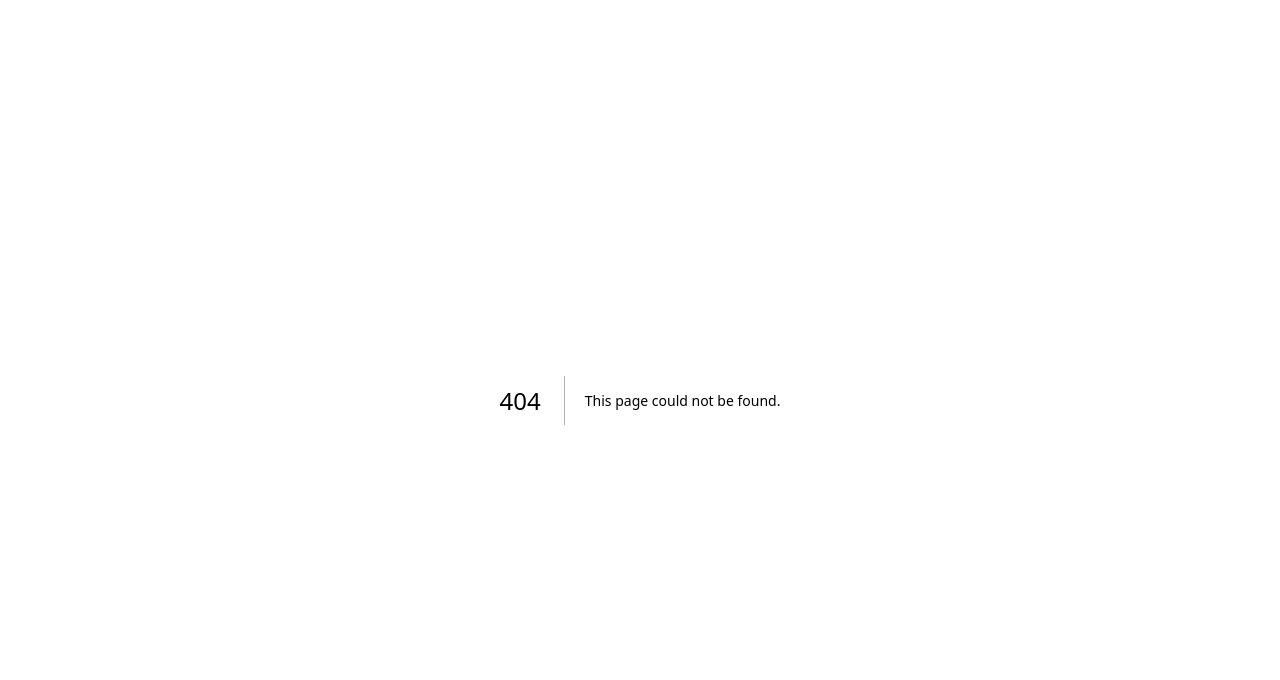
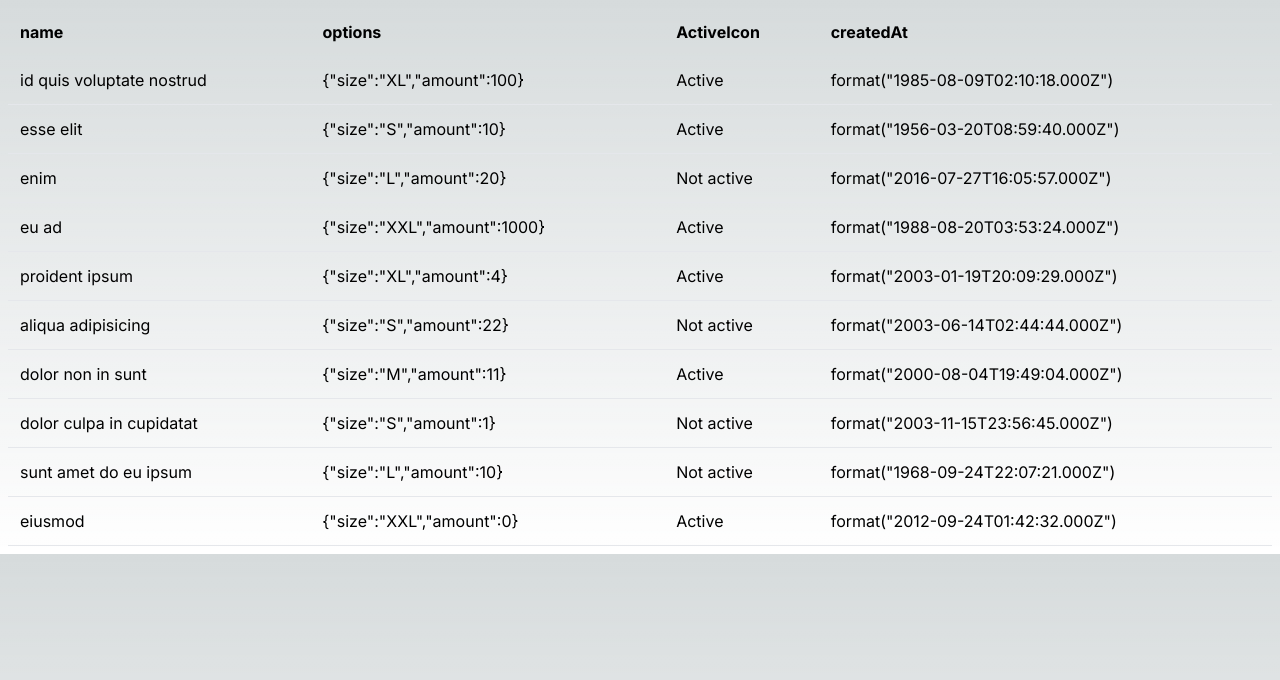
Before and after one commit to Alegiter/systeme.io-test-task, a Next.js app: page /products in a window 1280 px wide. Before the commit this address had no page. Shown: the top 680 px of the page. Built offline with nearby package versions, Linux system fonts and the light colour scheme.

Commit message:
added products page

```diff
--- /dev/null
+++ b/app/products/page.tsx
@@ -0,0 +1,7 @@
+import { ProductListPage } from "@/src/pages/products";
+
+export default function Page() {
+    return (
+        <ProductListPage/>
+    )
+}
--- /dev/null
+++ b/src/entites/product/api/index.ts
@@ -0,0 +1,7 @@
+import { db } from "@/src/shared/api"
+
+export function getProductList(options?: {/* like filter or limit */}) {
+    void options
+
+    return db.products
+}
--- /dev/null
+++ b/src/entites/product/index.ts
@@ -0,0 +1 @@
+export { ProductList as ProductListUi } from "./ui/ProductList";
--- /dev/null
+++ b/src/entites/product/ui/ProductList.tsx
@@ -0,0 +1,54 @@
+import { FC } from "react";
+import { getProductList } from "../api";
+import { Table } from "@/src/shared/ui";
+import type { Product } from "@/src/shared/api/db";
+
+export const ProductList: FC = async () => {
+    const products = await getProductList()
+
+    return (
+        <Table
+            data={products}
+            ThCell={ProductHeaderCell}
+            TdCell={ProductCell}
+            keyGetter={productKeyGetter}
+            omitKeys={["id"]}
+        />
+    )
+}
+
+function productKeyGetter(product: Product): string {
+    return product.id.toString()
+}
+
+const ProductCell: FC<{
+    objKey: keyof Product,
+    obj: Product
+}> = (props) => {
+    const { objKey, obj } = props
+    switch (objKey) {
+        case "name":
+            return <>{obj.name}</>
+        case "options":
+            return <>{JSON.stringify(obj.options)}</>
+        case "active":
+            return <>{obj.active ? "Active" : "Not active"}</>
+        case "createdAt":
+            return <>format({JSON.stringify(obj.createdAt)})</>
+        default:
+            return null
+    }
+}
+
+const ProductHeaderCell: FC<{
+    objKey: keyof Product
+}> = (props) => {
+    const { objKey: key } = props
+
+    switch (key) {
+        case "active":
+            return <>ActiveIcon</>
+        default:
+            return <>{key}</>
+    }
+}
--- /dev/null
+++ b/src/pages/products/index.ts
@@ -0,0 +1 @@
+export * from "./ui/ProductListPage"
--- /dev/null
+++ b/src/pages/products/ui/ProductListPage.tsx
@@ -0,0 +1,10 @@
+import { ProductListUi } from "@/src/entites/product";
+import { FC } from "react";
+
+export const ProductListPage:FC = () => {
+    return (
+        <div className="p-2">
+            <ProductListUi/>
+        </div>
+    )
+}
--- /dev/null
+++ b/src/shared/api/db.ts
@@ -0,0 +1,120 @@
+export type Product = {
+  id: number,
+  name: string,
+  options: {
+      size: "S" | "M" | "L" | "XL" | "XXL" | string,
+      amount: number
+  },
+  active: boolean,
+  createdAt: Date
+}
+
+const PRODUCTS: Array<Product> = [
+  {
+    id: 14381328,
+    name: "id quis voluptate nostrud",
+    options: {
+      size: "XL",
+      amount: 100,
+    },
+    active: true,
+    createdAt: "1985-08-09T02:10:18.0Z",
+  },
+  {
+    id: 26785188,
+    name: "esse elit",
+    options: {
+      size: "S",
+      amount: 10,
+    },
+    active: true,
+    createdAt: "1956-03-20T08:59:40.0Z",
+  },
+  {
+    id: 63878634,
+    name: "enim",
+    options: {
+      size: "L",
+      amount: 20,
+    },
+    active: false,
+    createdAt: "2016-07-27T16:05:57.0Z",
+  },
+  {
+    id: 79901249,
+    name: "eu ad",
+    options: {
+      size: "XXL",
+      amount: 1000,
+    },
+    active: true,
+    createdAt: "1988-08-20T03:53:24.0Z",
+  },
+  {
+    id: 53113051,
+    name: "proident ipsum",
+    options: {
+      size: "XL",
+      amount: 4,
+    },
+    active: true,
+    createdAt: "2003-01-19T20:09:29.0Z",
+  },
+  {
+    id: 49132779,
+    name: "aliqua adipisicing",
+    options: {
+      size: "S",
+      amount: 22,
+    },
+    active: false,
+    createdAt: "2003-06-14T02:44:44.0Z",
+  },
+  {
+    id: 12135250,
+    name: "dolor non in sunt",
+    options: {
+      size: "M",
+      amount: 11,
+    },
+    active: true,
+    createdAt: "2000-08-04T19:49:04.0Z",
+  },
+  {
+    id: 47196404,
+    name: "dolor culpa in cupidatat",
+    options: {
+      size: "S",
+      amount: 1,
+    },
+    active: false,
+    createdAt: "2003-11-15T23:56:45.0Z",
+  },
+  {
+    id: 5112903,
+    name: "sunt amet do eu ipsum",
+    options: {
+      size: "L",
+      amount: 10,
+    },
+    active: false,
+    createdAt: "1968-09-24T22:07:21.0Z",
+  },
+  {
+    id: 32497729,
+    name: "eiusmod",
+    options: {
+      size: "XXL",
+      amount: 0,
+    },
+    active: true,
+    createdAt: "2012-09-24T01:42:32.0Z",
+  },
+].map((product) => ({
+  ...product,
+  createdAt: new Date(product.createdAt)
+}));
+
+export const db = {
+    products: PRODUCTS
+}
--- /dev/null
+++ b/src/shared/api/index.ts
@@ -0,0 +1 @@
+export * from "./db"
--- /dev/null
+++ b/src/shared/ui/index.ts
@@ -0,0 +1 @@
+export * from "./table"
--- /dev/null
+++ b/src/shared/ui/table/Table.tsx
@@ -0,0 +1,60 @@
+import { FC, PropsWithChildren, ReactNode } from "react";
+
+type Props<T> = PropsWithChildren<{
+	data: Array<T>;
+	ThCell: FC<{ objKey: keyof T }>;
+	TdCell: FC<{ objKey: keyof T; obj: T }>;
+	keyGetter: (obj: T) => string;
+	omitKeys?: Array<keyof T>;
+}>;
+
+export function Table<T extends object>(props: Props<T>) {
+	const { data, keyGetter, ThCell, TdCell, omitKeys = [] } = props;
+
+	const headers: Array<ReactNode> = [];
+	const rows: Array<ReactNode> = [];
+	for (const obj of data) {
+		const keys = Object.keys(obj) as Array<keyof T>;
+		const cells: Array<ReactNode> = [];
+		rows.push(
+			<tr key={keyGetter(obj)}>{cells}</tr>
+		);
+		for (const key of keys) {
+			if (omitKeys.includes(key)) {
+				continue;
+			}
+
+			cells.push(
+				<td
+					key={key.toString()}
+					className="p-3 dark:bg-slate-500 dark:border-b-slate-700 border-b"
+				>
+					<TdCell
+						objKey={key}
+						obj={obj}
+					/>
+				</td>
+			);
+
+			if (headers.length < keys.length - omitKeys.length) {
+				headers.push(
+					<th
+						key={key.toString()}
+						className="p-3 dark:bg-slate-700"
+					>
+						<ThCell objKey={key} />
+					</th>
+				);
+			}
+		}
+	}
+
+	return (
+		<table className="w-full border-collapse text-left">
+			<thead>
+				<tr>{headers}</tr>
+			</thead>
+			<tbody>{rows}</tbody>
+		</table>
+	);
+}
--- /dev/null
+++ b/src/shared/ui/table/index.ts
@@ -0,0 +1 @@
+export * from "./Table"
--- a/tailwind.config.ts
+++ b/tailwind.config.ts
@@ -5,6 +5,7 @@ const config: Config = {
     "./pages/**/*.{js,ts,jsx,tsx,mdx}",
     "./components/**/*.{js,ts,jsx,tsx,mdx}",
     "./app/**/*.{js,ts,jsx,tsx,mdx}",
+    "./src/**/*.{js,ts,jsx,tsx,mdx}",
   ],
   theme: {
     extend: {
```
